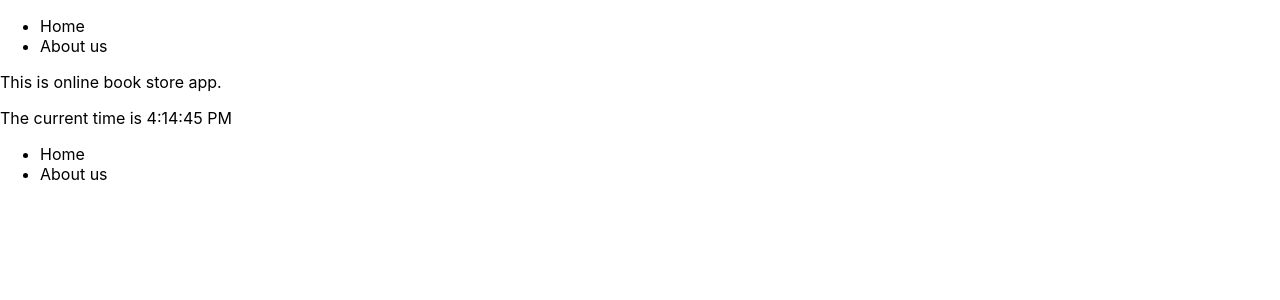
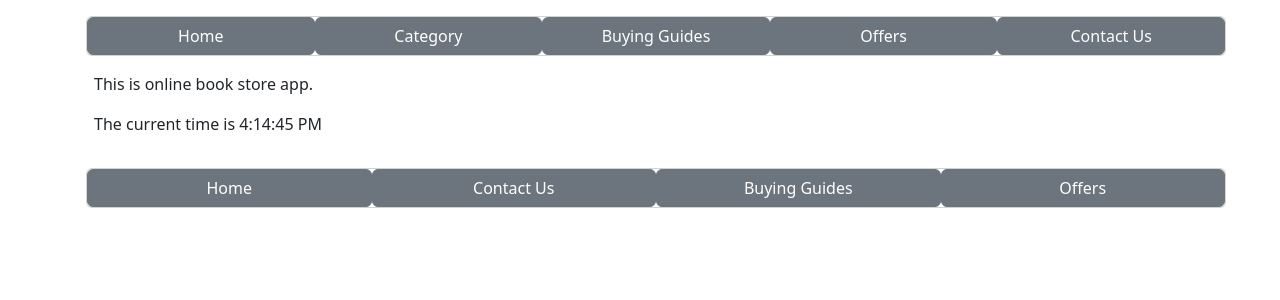
Before and after one commit to sonukushwaha51/React-App, a React (Create React App) app: page / in a window 1280 px wide. Shown: the top 300 px of the page. Built offline with nearby package versions, Linux system fonts and the light colour scheme.

Commit message:
Third commit

```diff
--- a/public/index.html
+++ b/public/index.html
@@ -24,7 +24,7 @@
       work correctly both with client-side routing and a non-root public URL.
       Learn how to configure a non-root public URL by running `npm run build`.
     -->
-    <title>React App</title>
+    <title>Ecommerce Store</title>
   </head>
   <body>
     <noscript>You need to enable JavaScript to run this app.</noscript>
--- a/src/components/FooterComp.js
+++ b/src/components/FooterComp.js
@@ -1,12 +1,16 @@
 import React,{Component} from "react";
 import { BrowserRouter } from "react-router-dom";
+import { Card, Button } from "reactstrap";
 
 function FooterComponent() {
     return(
         <React.Fragment>
-            <ul>
-                <li>Home</li><li>About us</li>
-            </ul>
+            <Card className="container col-lg-12 col-md-12 m-3 footers">
+                <Button>Home</Button>
+                <Button>Contact Us</Button>
+                <Button>Buying Guides</Button>
+                <Button>Offers</Button>
+            </Card>
         </React.Fragment>
     );
 }
--- a/src/components/HeaderComp.js
+++ b/src/components/HeaderComp.js
@@ -1,12 +1,19 @@
 import React,{Component} from "react";
 import { BrowserRouter } from "react-router-dom";
+import { Button, Card } from "reactstrap";
+import bootstrap from "bootstrap";
 
 function HeaderComponent() {
     return(
         <React.Fragment>
-            <ul>
-                <li>Home</li><li>About us</li>
-            </ul>
+            <Card className="container col-lg-12 col-md-12 m-3 headers">
+                <Button>Home</Button>
+                <Button>Category</Button>
+                <Button>Buying Guides</Button>
+                <Button>Offers</Button>
+                <Button>Contact Us</Button>
+
+            </Card>
         </React.Fragment>
     );
 }
--- a/src/components/main-block-homepage.js
+++ b/src/components/main-block-homepage.js
@@ -2,9 +2,14 @@ import React, {Component} from 'react';
 
 function MainBlock() {
     return (
-        <div className = "main">
-            <p>This is online book store app.</p>
-            <p className="time">The current time is {new Date().toLocaleTimeString()}</p>
+        <div className = "homepage-mainblock">
+            <div className = "container">
+                <div className = "row">
+                    <p>This is online book store app.</p>
+                    <p className="time">The current time is {new Date().toLocaleTimeString()}</p>
+                </div>
+            </div>
+
         </div>
     );
 }
--- a/src/index.js
+++ b/src/index.js
@@ -3,6 +3,7 @@ import ReactDOM from 'react-dom/client';
 import './index.css';
 import App from './App';
 import reportWebVitals from './reportWebVitals';
+import 'bootstrap/dist/css/bootstrap.min.css';
 
 const root = ReactDOM.createRoot(document.getElementById('root'));
 root.render(
--- a/src/styles.css
+++ b/src/styles.css
@@ -0,0 +1,10 @@
+.container.headers{
+    display: grid;
+    grid-template-columns: 1fr 1fr 1fr 1fr 1fr;
+    padding: 0px;
+  }
+  .container.footers{
+    display: grid;
+    grid-template-columns: 1fr 1fr 1fr 1fr;
+    padding: 0px;
+  }
```
